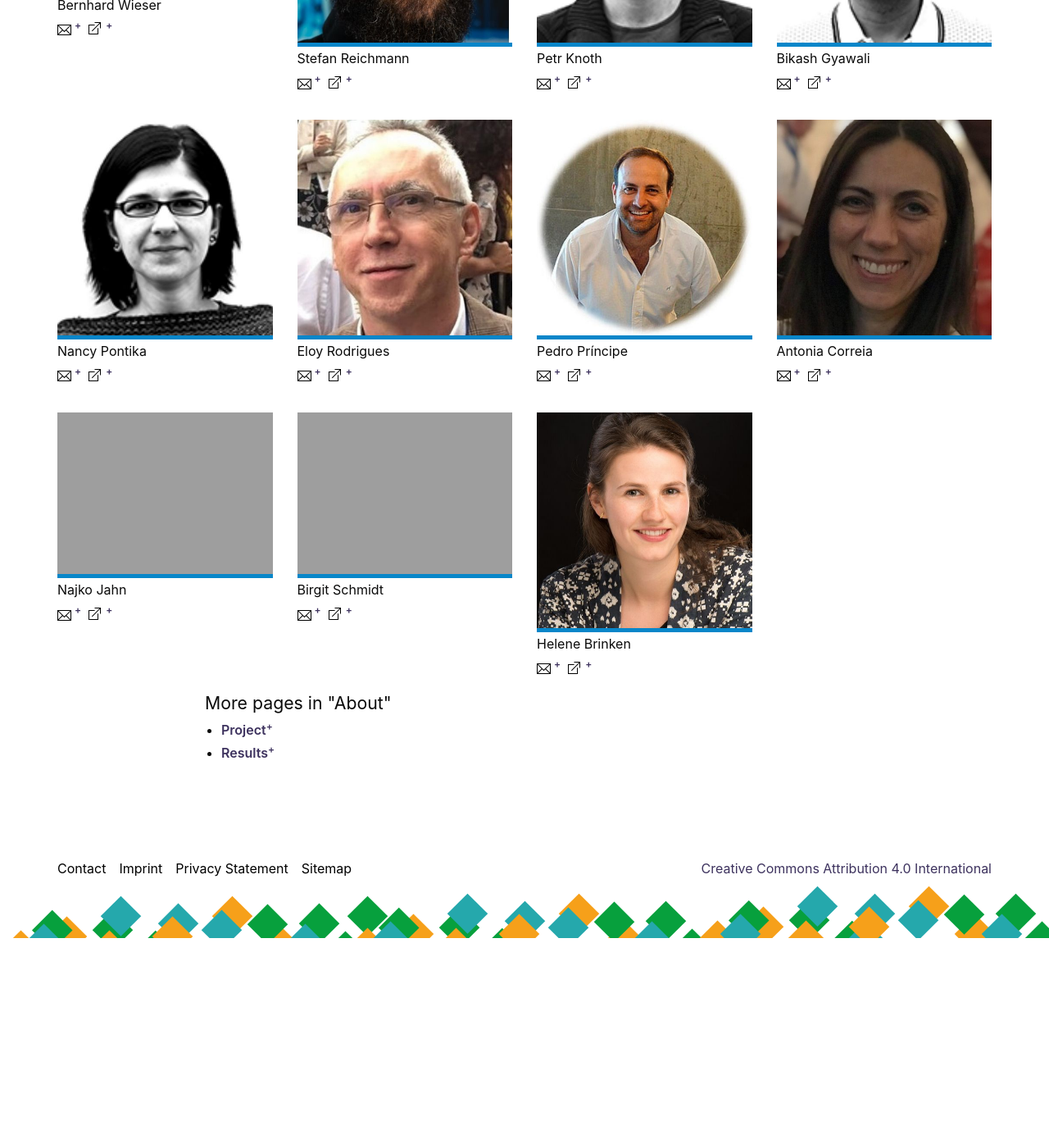
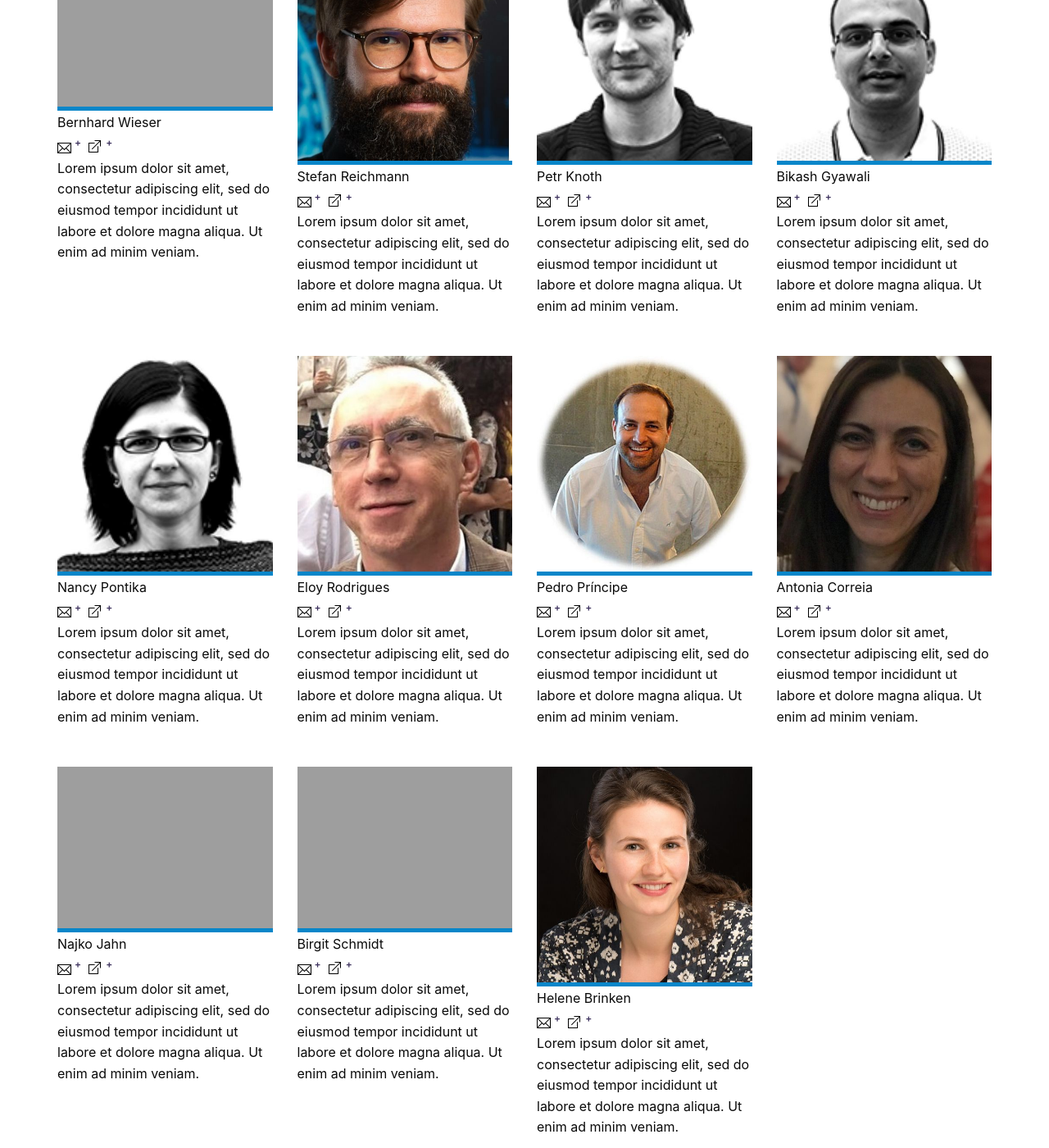
Before and after one commit to subugoe/on-merrit-website, a Jekyll site: the page built from pages/about/team.md, in a window 1280 px wide and 1400 px high, scrolled down 1073 px. Shown: the whole window at 82% size. Built offline with Jekyll 4.4.1, drawn with Linux system fonts in a browser that asks for light colours; nearby versions of some CDN libraries; comment, search, counter and statistics services are not loaded; before the commit the page ends 2217 px from its top, so only the background shows below that; some of the changed text lies outside the part shown.

Commit message:
ADD info text per person on team page

```diff
--- a/_data/people.yml
+++ b/_data/people.yml
@@ -3,87 +3,102 @@
     en:
       - https://twitter.com/tonyR_H
   mail: tross@know-center.at
+  text: Lorem ipsum dolor sit amet, consectetur adipiscing elit, sed do eiusmod tempor incididunt ut labore et dolore magna aliqua. Ut enim ad minim veniam.
 
 - name: Hannah Metzler
   urls:
     en:
       - https://twitter.com/hannahmetzler1
   mail: hmetzler@know-center.at
+  text: Lorem ipsum dolor sit amet, consectetur adipiscing elit, sed do eiusmod tempor incididunt ut labore et dolore magna aliqua. Ut enim ad minim veniam.
 
 - name: Angela Fessl
   urls:
     en:
       - https://twitter.com/afessl
   mail: afessl@know-center.at
+  text: Lorem ipsum dolor sit amet, consectetur adipiscing elit, sed do eiusmod tempor incididunt ut labore et dolore magna aliqua. Ut enim ad minim veniam.
 
 - name: Ilire Hasani-Mavriqi
   urls:
     en:
       - https://twitter.com/ilireh
   mail: ilire.hasani-mavriqi@tugraz.at
+  text: Lorem ipsum dolor sit amet, consectetur adipiscing elit, sed do eiusmod tempor incididunt ut labore et dolore magna aliqua. Ut enim ad minim veniam.
 
 - name: Bernhard Wieser
   urls:
     en:
       - https://www.sub.uni-goettingen.de/en/kontakt/personen-a-z/personendetails/person/marni-denise-hanke/
   mail: bernhard.wieser@tugraz.at
+  text: Lorem ipsum dolor sit amet, consectetur adipiscing elit, sed do eiusmod tempor incididunt ut labore et dolore magna aliqua. Ut enim ad minim veniam.
 
 - name: Stefan Reichmann
   urls:
     en:
       - https://twitter.com/StefanReichman5
   mail: stefan.reichmann@tugraz.at
+  text: Lorem ipsum dolor sit amet, consectetur adipiscing elit, sed do eiusmod tempor incididunt ut labore et dolore magna aliqua. Ut enim ad minim veniam.
 
 - name: Petr Knoth
   urls:
     en:
       - https://twitter.com/petrknoth
   mail: petr.knoth@open.ac.uk
+  text: Lorem ipsum dolor sit amet, consectetur adipiscing elit, sed do eiusmod tempor incididunt ut labore et dolore magna aliqua. Ut enim ad minim veniam.
 
 - name: Bikash Gyawali
   urls:
     en:
       -
   mail: bikash.gyawali@open.ac.uk
+  text: Lorem ipsum dolor sit amet, consectetur adipiscing elit, sed do eiusmod tempor incididunt ut labore et dolore magna aliqua. Ut enim ad minim veniam.
 
 - name: Nancy Pontika
   urls:
     en:
       - https://twitter.com/nancypontika
   mail: Nancy.Pontika@open.ac.uk
+  text: Lorem ipsum dolor sit amet, consectetur adipiscing elit, sed do eiusmod tempor incididunt ut labore et dolore magna aliqua. Ut enim ad minim veniam.
 
 - name: Eloy Rodrigues
   urls:
     en:
       - https://twitter.com/cibertecario02
   mail: eloy@sdum.uminho.pt
+  text: Lorem ipsum dolor sit amet, consectetur adipiscing elit, sed do eiusmod tempor incididunt ut labore et dolore magna aliqua. Ut enim ad minim veniam.
 
 - name: Pedro Príncipe
   urls:
     en:
       - https://twitter.com/pedroprincipe
   mail: pedroprincipe@sdum.uminho.pt
+  text: Lorem ipsum dolor sit amet, consectetur adipiscing elit, sed do eiusmod tempor incididunt ut labore et dolore magna aliqua. Ut enim ad minim veniam.
 
 - name: Antonia Correia
   urls:
     en:
       - https://twitter.com/antoniamcorreia
   mail: antoniacorreia@sdum.uminho.pt
+  text: Lorem ipsum dolor sit amet, consectetur adipiscing elit, sed do eiusmod tempor incididunt ut labore et dolore magna aliqua. Ut enim ad minim veniam.
 
 - name: Najko Jahn
   urls:
     en:
       - https://twitter.com/najkoja
   mail: najko.jahn@sub.uni-goettingen.de
+  text: Lorem ipsum dolor sit amet, consectetur adipiscing elit, sed do eiusmod tempor incididunt ut labore et dolore magna aliqua. Ut enim ad minim veniam.
 
 - name: Birgit Schmidt
   urls:
     en:
       - https://twitter.com/bschmid1
   mail: bschmidt@sub.uni-goettingen.de
+  text: Lorem ipsum dolor sit amet, consectetur adipiscing elit, sed do eiusmod tempor incididunt ut labore et dolore magna aliqua. Ut enim ad minim veniam.
 
 - name: Helene Brinken
   urls:
     en:
       - https://twitter.com/helenebrinken
   mail: brinken@sub.uni.goettingen.de
+  text: Lorem ipsum dolor sit amet, consectetur adipiscing elit, sed do eiusmod tempor incididunt ut labore et dolore magna aliqua. Ut enim ad minim veniam.
--- a/pages/about/team.md
+++ b/pages/about/team.md
@@ -33,6 +33,7 @@
           <span class="show-for-sr">Open hompage of {{ item.name }}</span>
         </a>
         {% endfor %}
+        <p>{{ item.text }}</p>
       </div>
     </div>
     {% endfor %}
```
